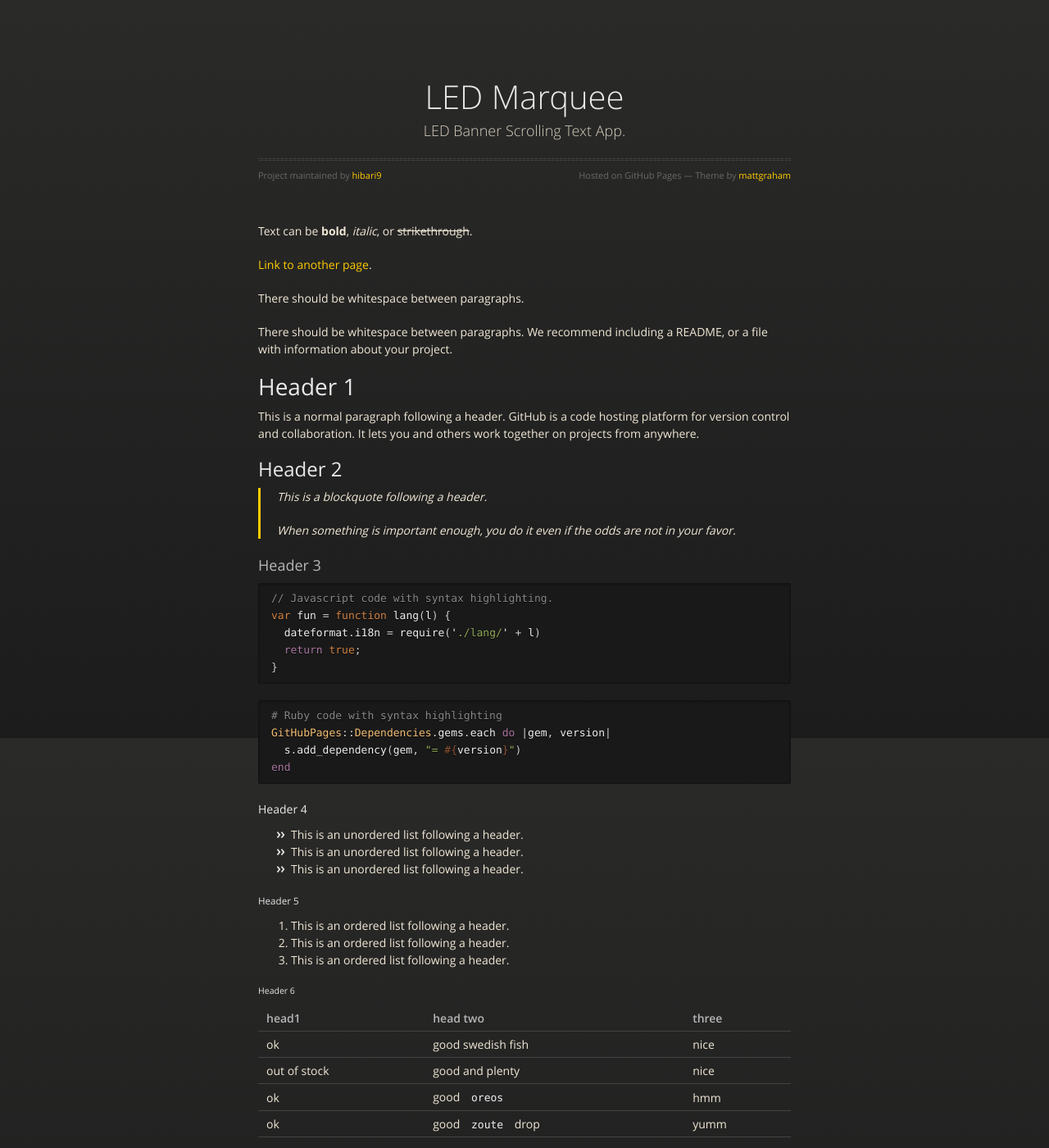
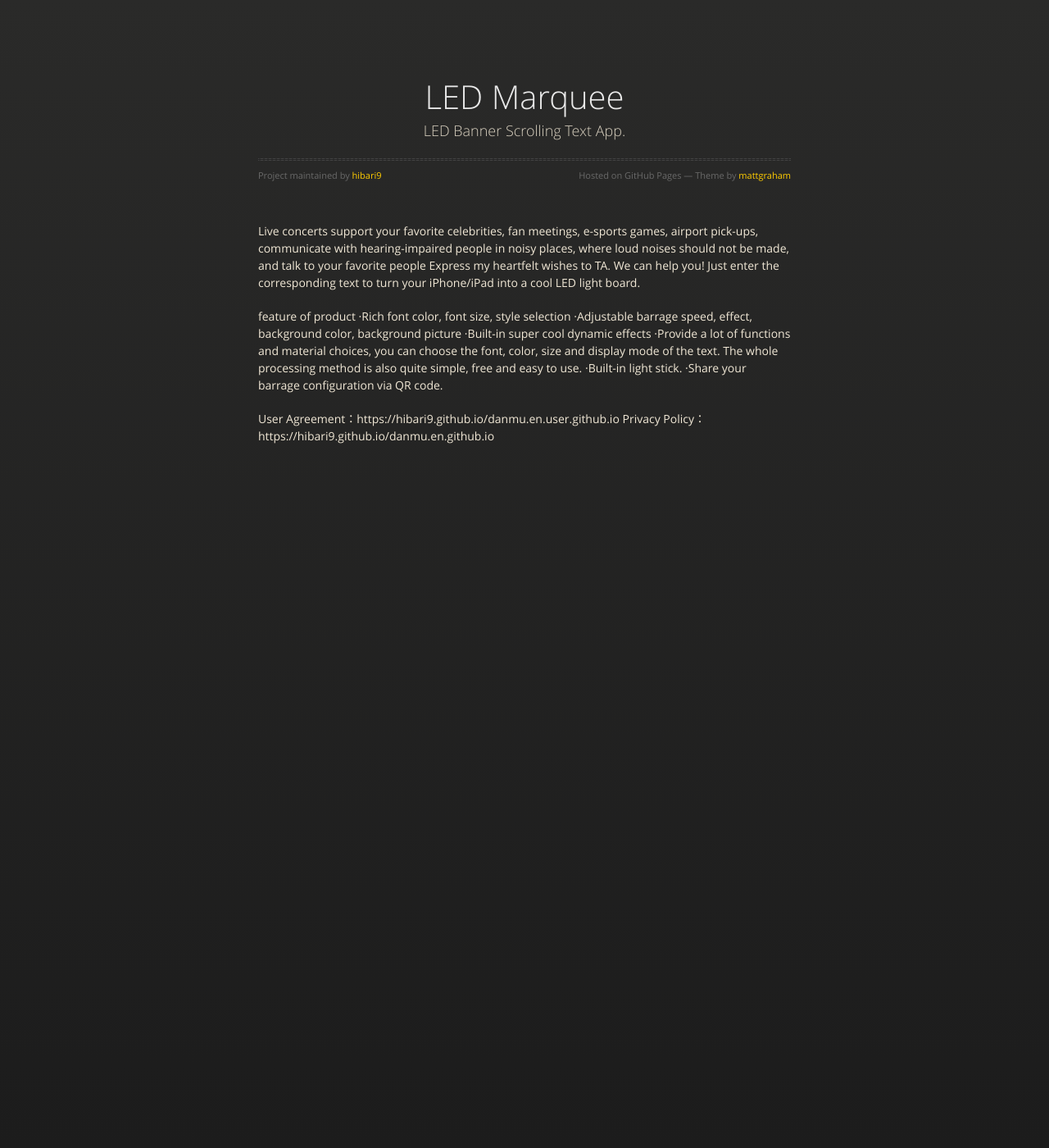
Before and after one commit to hibari9/damu.github.io, a Jekyll site: the page built from index.md, in a window 1280 px wide and 1400 px high. Shown: the whole window at 82% size. Built offline with Jekyll 4.4.1, drawn with Linux system fonts in a browser that asks for light colours; our own code applies the rules of GitHub Pages for plain Markdown files; some of the changed text lies outside the part shown.

Commit message:
Update index.md

````diff
--- a/index.md
+++ b/index.md
@@ -1,123 +1,12 @@
----
-layout: default
----
+Live concerts support your favorite celebrities, fan meetings, e-sports games, airport pick-ups, communicate with hearing-impaired people in noisy places, where loud noises should not be made, and talk to your favorite people Express my heartfelt wishes to TA. We can help you! Just enter the corresponding text to turn your iPhone/iPad into a cool LED light board.
 
-Text can be **bold**, _italic_, or ~~strikethrough~~.
+feature of product
+·Rich font color, font size, style selection
+·Adjustable barrage speed, effect, background color, background picture
+·Built-in super cool dynamic effects
+·Provide a lot of functions and material choices, you can choose the font, color, size and display mode of the text. The whole processing method is also quite simple, free and easy to use.
+·Built-in light stick.
+·Share your barrage configuration via QR code.
 
-[Link to another page](./another-page.html).
-
-There should be whitespace between paragraphs.
-
-There should be whitespace between paragraphs. We recommend including a README, or a file with information about your project.
-
-# Header 1
-
-This is a normal paragraph following a header. GitHub is a code hosting platform for version control and collaboration. It lets you and others work together on projects from anywhere.
-
-## Header 2
-
-> This is a blockquote following a header.
->
-> When something is important enough, you do it even if the odds are not in your favor.
-
-### Header 3
-
-```js
-// Javascript code with syntax highlighting.
-var fun = function lang(l) {
-  dateformat.i18n = require('./lang/' + l)
-  return true;
-}
-```
-
-```ruby
-# Ruby code with syntax highlighting
-GitHubPages::Dependencies.gems.each do |gem, version|
-  s.add_dependency(gem, "= #{version}")
-end
-```
-
-#### Header 4
-
-*   This is an unordered list following a header.
-*   This is an unordered list following a header.
-*   This is an unordered list following a header.
-
-##### Header 5
-
-1.  This is an ordered list following a header.
-2.  This is an ordered list following a header.
-3.  This is an ordered list following a header.
-
-###### Header 6
-
-| head1        | head two          | three |
-|:-------------|:------------------|:------|
-| ok           | good swedish fish | nice  |
-| out of stock | good and plenty   | nice  |
-| ok           | good `oreos`      | hmm   |
-| ok           | good `zoute` drop | yumm  |
-
-### There's a horizontal rule below this.
-
-* * *
-
-### Here is an unordered list:
-
-*   Item foo
-*   Item bar
-*   Item baz
-*   Item zip
-
-### And an ordered list:
-
-1.  Item one
-1.  Item two
-1.  Item three
-1.  Item four
-
-### And a nested list:
-
-- level 1 item
-  - level 2 item
-  - level 2 item
-    - level 3 item
-    - level 3 item
-- level 1 item
-  - level 2 item
-  - level 2 item
-  - level 2 item
-- level 1 item
-  - level 2 item
-  - level 2 item
-- level 1 item
-
-### Small image
-
-![Octocat](https://github.githubassets.com/images/icons/emoji/octocat.png)
-
-### Large image
-
-![Branching](https://guides.github.com/activities/hello-world/branching.png)
-
-
-### Definition lists can be used with HTML syntax.
-
-<dl>
-<dt>Name</dt>
-<dd>Godzilla</dd>
-<dt>Born</dt>
-<dd>1952</dd>
-<dt>Birthplace</dt>
-<dd>Japan</dd>
-<dt>Color</dt>
-<dd>Green</dd>
-</dl>
-
-```
-Long, single-line code blocks should not wrap. They should horizontally scroll if they are too long. This line should be long enough to demonstrate this.
-```
-
-```
-The final element.
-```
+User Agreement：https://hibari9.github.io/danmu.en.user.github.io
+Privacy Policy：https://hibari9.github.io/danmu.en.github.io
````
